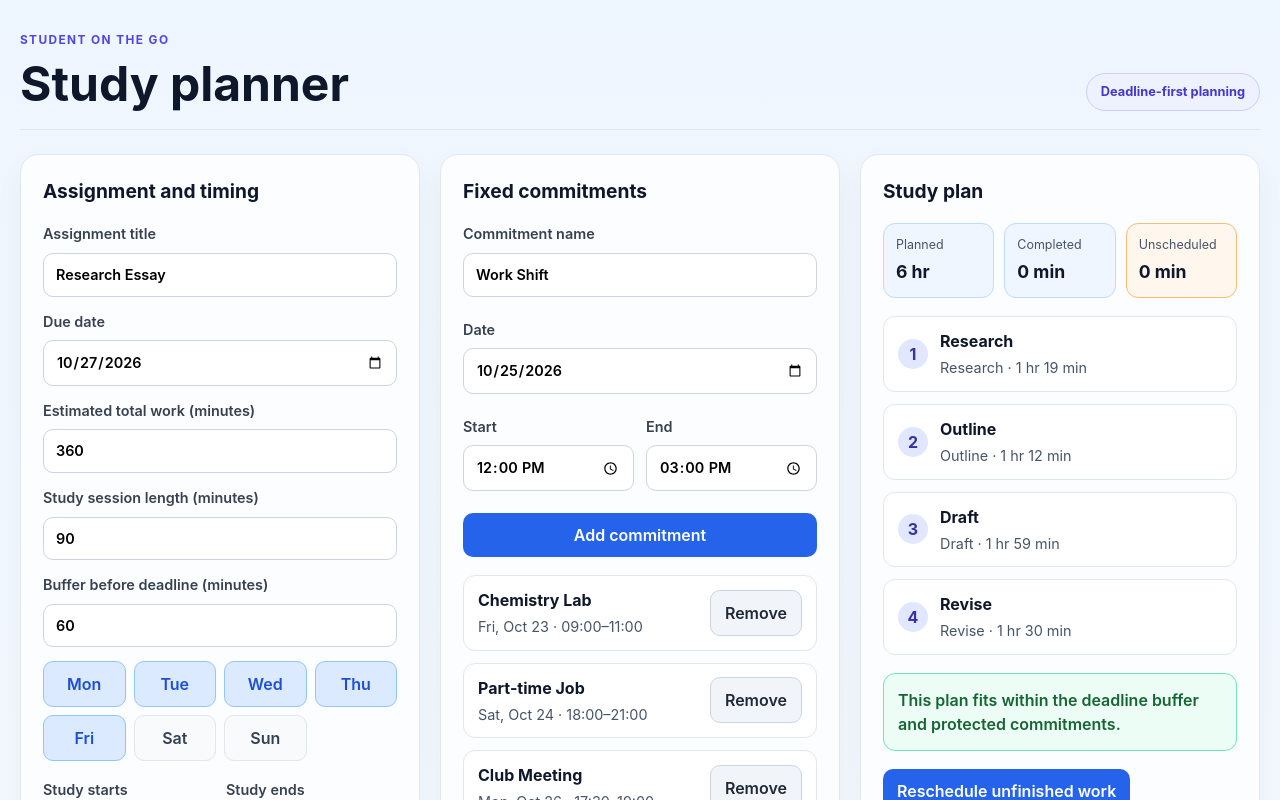
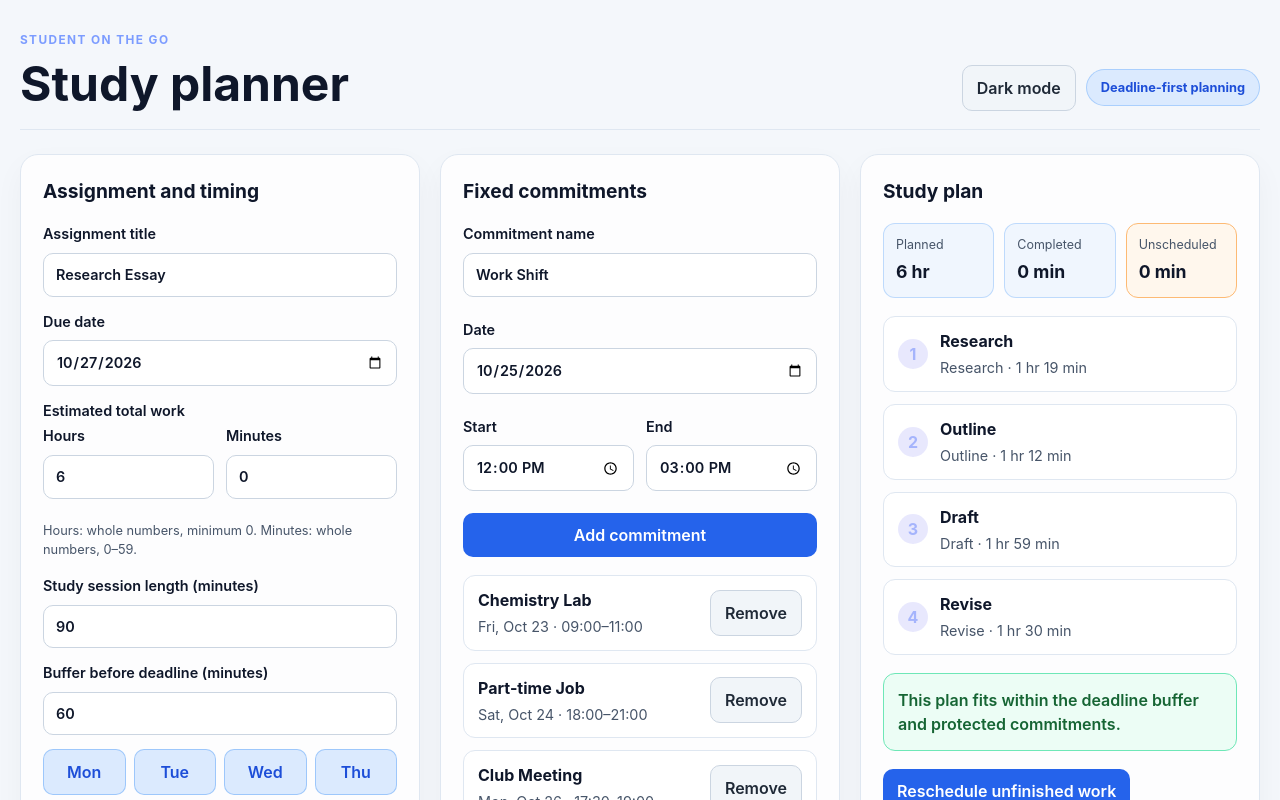
Before and after one commit to waycon86/student-on-the-go, a React (Vite) app: page / in a window 1280 px wide. Shown: the top 800 px of the page. Built offline with nearby package versions, Linux system fonts and the light colour scheme.

Commit message:
Add time validation, dark mode, and planner polish

```diff
--- a/src/App.css
+++ b/src/App.css
@@ -1,8 +1,57 @@
 .app-shell {
+  --bg: #f4f7fb;
+  --bg-elevated: rgba(255, 255, 255, 0.8);
+  --panel: #ffffff;
+  --panel-border: #dfe7f1;
+  --panel-muted: #f8fafc;
+  --text: #0f172a;
+  --muted: #475569;
+  --heading: #0f172a;
+  --primary: #2563eb;
+  --primary-soft: #dbeafe;
+  --primary-strong: #1d4ed8;
+  --success-bg: #ecfdf5;
+  --success-border: #6ee7b7;
+  --success-text: #166534;
+  --warning-bg: #fff7ed;
+  --warning-border: #fdba74;
+  --warning-text: #9a4d00;
+  --shadow: rgba(15, 23, 42, 0.04);
+  --field-bg: #ffffff;
+  --field-border: #cbd5e1;
+  --button-secondary-bg: #f1f5f9;
+  --button-secondary-text: #1f2937;
+  background: var(--bg);
+  color: var(--text);
   max-width: 1280px;
   margin: 0 auto;
   padding: 32px 20px 48px;
-  color: #0f172a;
+  min-height: 100vh;
+}
+
+.app-shell.dark {
+  --bg: #0b1220;
+  --bg-elevated: rgba(15, 23, 42, 0.92);
+  --panel: #111827;
+  --panel-border: #243244;
+  --panel-muted: #0f172a;
+  --text: #e2e8f0;
+  --muted: #cbd5e1;
+  --heading: #f8fafc;
+  --primary: #60a5fa;
+  --primary-soft: rgba(96, 165, 250, 0.15);
+  --primary-strong: #bfdbfe;
+  --success-bg: rgba(16, 185, 129, 0.12);
+  --success-border: rgba(16, 185, 129, 0.45);
+  --success-text: #d1fae5;
+  --warning-bg: rgba(251, 146, 60, 0.12);
+  --warning-border: rgba(251, 146, 60, 0.5);
+  --warning-text: #fed7aa;
+  --shadow: rgba(2, 6, 23, 0.6);
+  --field-bg: #0f172a;
+  --field-border: #334155;
+  --button-secondary-bg: #1f2937;
+  --button-secondary-text: #e2e8f0;
 }
 
 .topbar {
@@ -12,12 +61,18 @@
   gap: 20px;
   margin-bottom: 24px;
   padding-bottom: 18px;
-  border-bottom: 1px solid #dfe7f1;
+  border-bottom: 1px solid var(--panel-border);
+}
+
+.topbar-actions {
+  display: flex;
+  align-items: center;
+  gap: 10px;
 }
 
 .eyebrow {
   margin: 0 0 8px;
-  color: #4f46e5;
+  color: #7c9cff;
   font-size: 0.74rem;
   font-weight: 700;
   letter-spacing: 0.12em;
@@ -28,12 +83,13 @@ h1 {
   margin: 0;
   font-size: clamp(2.1rem, 4vw, 3rem);
   line-height: 1.1;
+  color: var(--heading);
 }
 
 .status-pill {
-  background: #eef2ff;
-  color: #4338ca;
-  border: 1px solid #c7d2fe;
+  background: var(--primary-soft);
+  color: var(--primary-strong);
+  border: 1px solid rgba(96, 165, 250, 0.4);
   border-radius: 999px;
   padding: 8px 14px;
   font-size: 0.8rem;
@@ -47,16 +103,17 @@ h1 {
 }
 
 .panel {
-  background: rgba(255, 255, 255, 0.8);
-  border: 1px solid #dfe7f1;
+  background: var(--bg-elevated);
+  border: 1px solid var(--panel-border);
   border-radius: 18px;
   padding: 22px;
-  box-shadow: 0 12px 30px rgba(15, 23, 42, 0.04);
+  box-shadow: 0 12px 30px var(--shadow);
 }
 
 .panel h2 {
   margin: 0 0 18px;
   font-size: 1.2rem;
+  color: var(--heading);
 }
 
 label {
@@ -65,16 +122,17 @@ label {
   margin-bottom: 14px;
   font-size: 0.9rem;
   font-weight: 600;
-  color: #374151;
+  color: var(--text);
 }
 
 input {
   width: 100%;
   margin-top: 8px;
   padding: 10px 12px;
-  border: 1px solid #cbd5e1;
+  border: 1px solid var(--field-border);
   border-radius: 10px;
-  background: white;
+  background: var(--field-bg);
+  color: var(--text);
   font: inherit;
   box-sizing: border-box;
 }
@@ -82,7 +140,7 @@ input {
 button {
   border: none;
   border-radius: 10px;
-  background: #2563eb;
+  background: var(--primary);
   color: white;
   padding: 10px 14px;
   font: inherit;
@@ -91,9 +149,9 @@ button {
 }
 
 .secondary-button {
-  background: #f1f5f9;
-  color: #1f2937;
-  border: 1px solid #cbd5e1;
+  background: var(--button-secondary-bg);
+  color: var(--button-secondary-text);
+  border: 1px solid var(--field-border);
 }
 
 .study-days {
@@ -104,21 +162,51 @@ button {
 }
 
 .day {
-  background: #f8fafc;
-  border: 1px solid #dfe7f1;
-  color: #334155;
+  background: var(--panel-muted);
+  border: 1px solid var(--panel-border);
+  color: var(--text);
 }
 
 .day.active {
-  background: #dbeafe;
-  border-color: #93c5fd;
-  color: #1d4ed8;
+  background: var(--primary-soft);
+  border-color: rgba(96, 165, 250, 0.5);
+  color: var(--primary-strong);
 }
 
-.time-row {
+.time-row,
+.work-input-row {
   display: grid;
   grid-template-columns: repeat(2, minmax(0, 1fr));
   gap: 12px;
+}
+
+.work-input-group {
+  margin-bottom: 16px;
+}
+
+.field-label {
+  display: block;
+  font-size: 0.9rem;
+  font-weight: 600;
+  color: var(--text);
+  margin-bottom: 4px;
+}
+
+.field-hint {
+  margin: 8px 0 0;
+  color: var(--muted);
+  font-size: 0.8rem;
+}
+
+.validation-message {
+  margin-top: 10px;
+  padding: 10px 12px;
+  border-radius: 10px;
+  background: rgba(239, 68, 68, 0.12);
+  border: 1px solid rgba(239, 68, 68, 0.4);
+  color: #fca5a5;
+  font-size: 0.82rem;
+  font-weight: 700;
 }
 
 .commitment-form {
@@ -145,8 +233,8 @@ button {
   justify-content: space-between;
   align-items: center;
   gap: 12px;
-  background: white;
-  border: 1px solid #dfe7f1;
+  background: var(--panel);
+  border: 1px solid var(--panel-border);
   border-radius: 12px;
   padding: 12px 14px;
 }
@@ -156,13 +244,14 @@ button {
 .session-meta strong {
   display: block;
   margin-bottom: 4px;
+  color: var(--heading);
 }
 
 .commitment-item p,
 .milestone-card p,
 .session-meta span {
   margin: 0;
-  color: #475569;
+  color: var(--muted);
   font-size: 0.9rem;
 }
 
@@ -174,8 +263,8 @@ button {
 }
 
 .summary-card {
-  background: #eff6ff;
-  border: 1px solid #bfdbfe;
+  background: rgba(96, 165, 250, 0.08);
+  border: 1px solid rgba(96, 165, 250, 0.35);
   border-radius: 12px;
   padding: 12px;
   display: flex;
@@ -184,17 +273,18 @@ button {
 }
 
 .summary-card.warning {
-  background: #fff7ed;
-  border-color: #fdba74;
+  background: var(--warning-bg);
+  border-color: var(--warning-border);
 }
 
 .summary-card span {
   font-size: 0.78rem;
-  color: #475569;
+  color: var(--muted);
 }
 
 .summary-card strong {
   font-size: 1.1rem;
+  color: var(--heading);
 }
 
 .milestone-card {
@@ -207,8 +297,8 @@ button {
   height: 30px;
   justify-content: center;
   align-items: center;
-  background: #e0e7ff;
-  color: #3730a3;
+  background: rgba(99, 102, 241, 0.15);
+  color: #a5b4fc;
   border-radius: 999px;
   font-weight: 700;
 }
@@ -223,21 +313,21 @@ button {
 }
 
 .warning-box {
-  background: #fff7ed;
-  border: 1px solid #fdba74;
-  color: #9a4d00;
+  background: var(--warning-bg);
+  border: 1px solid var(--warning-border);
+  color: var(--warning-text);
 }
 
 .ok-box {
-  background: #ecfdf5;
-  border: 1px solid #6ee7b7;
-  color: #166534;
+  background: var(--success-bg);
+  border: 1px solid var(--success-border);
+  color: var(--success-text);
 }
 
 .empty-state {
-  background: #f8fafc;
-  border: 1px dashed #cbd5e1;
-  color: #475569;
+  background: var(--panel-muted);
+  border: 1px dashed var(--panel-border);
+  color: var(--muted);
 }
 
 .session-actions {
@@ -264,6 +354,12 @@ button {
   border: 1px solid #cbd5e1;
 }
 
+.app-shell.dark .status {
+  background: #1e293b;
+  color: #e2e8f0;
+  border-color: #334155;
+}
+
 .status.active {
   background: #dcfce7;
   border-color: #86efac;
@@ -276,12 +372,24 @@ button {
   color: #b91c1c;
 }
 
+.app-shell.dark .status.warn {
+  background: rgba(239, 68, 68, 0.12);
+  border-color: rgba(239, 68, 68, 0.4);
+  color: #fca5a5;
+}
+
 .status.warn.active {
   background: #fee2e2;
 }
 
 .status.neutral {
   background: #f3f4f6;
+}
+
+.app-shell.dark .status.neutral {
+  background: #0f172a;
+  color: #dbeafe;
+  border-color: #334155;
 }
 
 .status.neutral.active {
@@ -301,9 +409,15 @@ button {
     gap: 10px;
   }
 
+  .topbar-actions {
+    width: 100%;
+    justify-content: space-between;
+  }
+
   .study-days,
   .summary-grid,
-  .time-row {
+  .time-row,
+  .work-input-row {
     grid-template-columns: repeat(2, minmax(0, 1fr));
   }
 }
--- a/src/App.tsx
+++ b/src/App.tsx
@@ -11,6 +11,28 @@ import {
 import './App.css'
 
 const daysOfWeek = ['Mon', 'Tue', 'Wed', 'Thu', 'Fri', 'Sat', 'Sun'] as const
+
+type WorkInput = {
+  hours: number
+  minutes: number
+}
+
+const hoursAndMinutesFromTotal = (totalMinutes: number): WorkInput => {
+  const normalized = Math.max(0, totalMinutes)
+  return {
+    hours: Math.floor(normalized / 60),
+    minutes: normalized % 60,
+  }
+}
+
+const totalMinutesFromWorkInput = (input: WorkInput): number => {
+  const hours = Number.isFinite(input.hours) ? Math.max(0, Math.trunc(input.hours)) : 0
+  const minutes = Number.isFinite(input.minutes)
+    ? Math.max(0, Math.min(59, Math.trunc(input.minutes)))
+    : 0
+
+  return hours * 60 + minutes
+}
 
 const initialAssignment: AssignmentSettings = {
   title: 'Research Essay',
@@ -63,8 +85,9 @@ function formatTime(date: Date): string {
 }
 
 function formatMinutes(value: number): string {
-  const hours = Math.floor(value / 60)
-  const minutes = value % 60
+  const normalized = Math.max(0, value)
+  const hours = Math.floor(normalized / 60)
+  const minutes = normalized % 60
   if (hours === 0) return `${minutes} min`
   if (minutes === 0) return `${hours} hr`
   return `${hours} hr ${minutes} min`
@@ -80,14 +103,34 @@ function App() {
     end: '15:00',
   })
   const [now] = useState(() => new Date())
+  const [isDark, setIsDark] = useState(() =>
+    typeof window !== 'undefined' && window.matchMedia('(prefers-color-scheme: dark)').matches,
+  )
+  const [workInput, setWorkInput] = useState<WorkInput>(() =>
+    hoursAndMinutesFromTotal(initialAssignment.totalWorkMinutes),
+  )
   const [sessions, setSessions] = useState<StudySession[]>(() =>
     buildStudyPlan(initialAssignment, initialCommitments, now).sessions,
   )
 
+  const totalWorkMinutes = useMemo(
+    () => totalMinutesFromWorkInput(workInput),
+    [workInput],
+  )
+
+  const workTotalValid = totalWorkMinutes > 0
+
   const plan = useMemo(
-    () => buildStudyPlan(assignment, commitments, now),
-    [assignment, commitments, now],
+    () => buildStudyPlan({ ...assignment, totalWorkMinutes }, commitments, now),
+    [assignment, commitments, now, totalWorkMinutes],
   )
+
+  useEffect(() => {
+    setAssignment((current) => ({
+      ...current,
+      totalWorkMinutes,
+    }))
+  }, [totalWorkMinutes])
 
   useEffect(() => {
     setSessions(plan.sessions)
@@ -103,6 +146,25 @@ function App() {
     .reduce((total) => total + assignment.sessionMinutes, 0)
 
   const unscheduledMinutes = Math.max(plan.remainingWorkMinutes, 0)
+
+  const updateWorkField = (field: 'hours' | 'minutes', value: string) => {
+    const nextValue = Number(value)
+    const safeValue = Number.isFinite(nextValue) ? Math.max(0, Math.trunc(nextValue)) : 0
+
+    setWorkInput((current) => {
+      const nextInput = {
+        ...current,
+        [field]: field === 'minutes' ? Math.min(59, safeValue) : safeValue,
+      }
+
+      setAssignment((existing) => ({
+        ...existing,
+        totalWorkMinutes: totalMinutesFromWorkInput(nextInput),
+      }))
+
+      return nextInput
+    })
+  }
 
   const addCommitment = () => {
     if (!draftCommitment.title || !draftCommitment.date || !draftCommitment.start || !draftCommitment.end) {
@@ -155,13 +217,18 @@ function App() {
   }
 
   return (
-    <div className="app-shell">
+    <div className={isDark ? 'app-shell dark' : 'app-shell'}>
       <header className="topbar">
         <div>
           <p className="eyebrow">Student on the Go</p>
           <h1>Study planner</h1>
         </div>
+        <div className="topbar-actions">
+          <button type="button" className="secondary-button" onClick={() => setIsDark((current) => !current)}>
+            {isDark ? 'Light mode' : 'Dark mode'}
+          </button>
           <div className="status-pill">Deadline-first planning</div>
+        </div>
       </header>
 
       <main className="planner-grid">
@@ -189,21 +256,38 @@ function App() {
             />
           </label>
 
+          <div className="work-input-group">
+            <span className="field-label">Estimated total work</span>
+            <div className="work-input-row">
               <label>
-            Estimated total work (minutes)
+                Hours
                 <input
                   type="number"
-              min={30}
-              step={15}
-              value={assignment.totalWorkMinutes}
-              onChange={(event) =>
-                setAssignment((current) => ({
-                  ...current,
-                  totalWorkMinutes: Number(event.target.value) || 0,
-                }))
-              }
+                  min={0}
+                  step={1}
+                  value={workInput.hours}
+                  onChange={(event) => updateWorkField('hours', event.target.value)}
                 />
               </label>
+              <label>
+                Minutes
+                <input
+                  type="number"
+                  min={0}
+                  max={59}
+                  step={1}
+                  value={workInput.minutes}
+                  onChange={(event) => updateWorkField('minutes', event.target.value)}
+                />
+              </label>
+            </div>
+            <p className="field-hint">Hours: whole numbers, minimum 0. Minutes: whole numbers, 0–59.</p>
+            {!workTotalValid ? (
+              <div className="validation-message">
+                Enter a total work estimate greater than zero before planning.
+              </div>
+            ) : null}
+          </div>
 
           <label>
             Study session length (minutes)
```
Also changed, not shown: agent/devpost/checklist.md (+3 -3 lines), 1 other file (tests, documents, lock files or other folders). Lines whose indentation alone changed are shown as unchanged.
